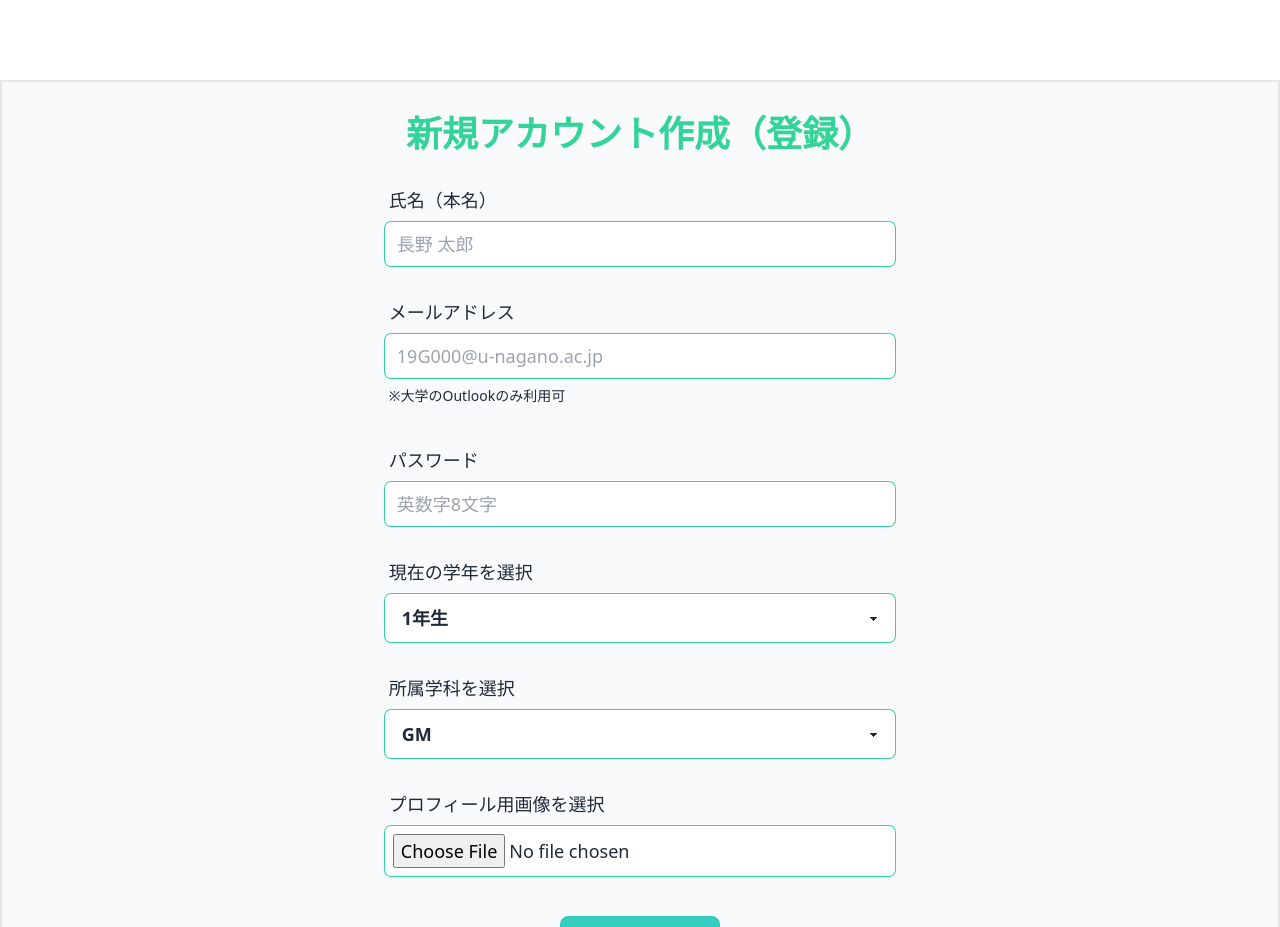
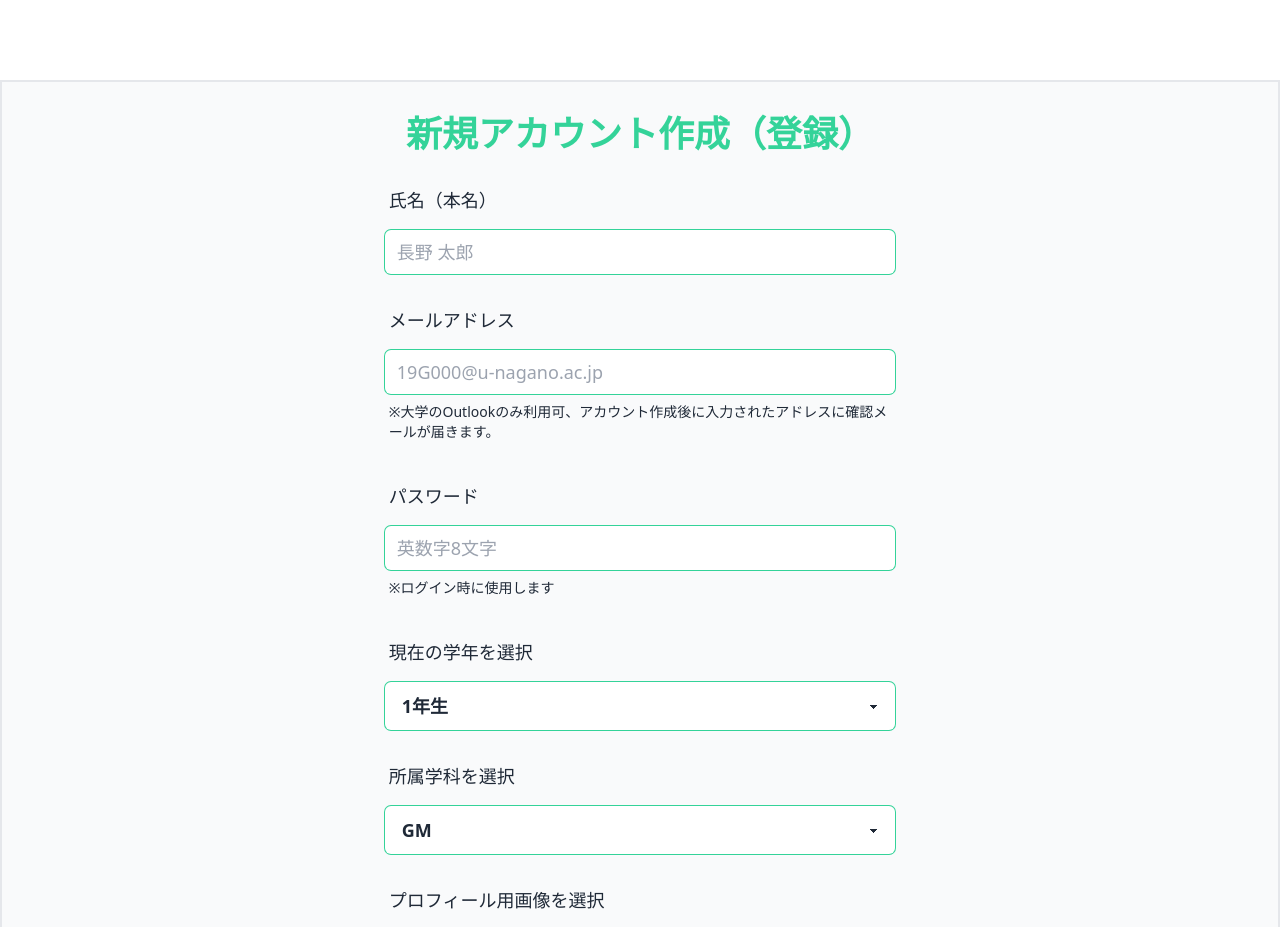
Before and after one commit to soichiro-kotaki/UN-WORK, a Next.js app: page /signup in a window 1280 px wide. Shown: the top 927 px of the page. Built offline with nearby package versions, Linux system fonts and the light colour scheme.

Commit message:
ログイン/新規登録用フォームのコンポーネント化とフォームバリデーション

```diff
--- a/src/components/molecules/LoginForm.tsx
+++ b/src/components/molecules/LoginForm.tsx
@@ -1,29 +1,95 @@
 import React from "react";
+import Link from "next/link";
+
+// libraries
+import { useForm, SubmitHandler, SubmitErrorHandler } from "react-hook-form";
+
+//components
+import { SubmitButton } from "@components/atoms/SubmitButton";
+import { ErrorMessage } from "@components/atoms/ErrorMessage";
+
+//types
+import { LoginFormValuesType } from "src/types/form/LoginFormValuesType";
 
 export const LoginForm: React.FC = (props) => {
+    const {
+        register,
+        handleSubmit,
+        formState: { errors },
+        reset,
+    } = useForm<LoginFormValuesType>({
+        mode: "onSubmit",
+        reValidateMode: "onSubmit",
+        defaultValues: {
+            email: "",
+            password: "",
+        },
+    });
+
+    const handleOnSubmit: SubmitHandler<LoginFormValuesType> = (values) => {
+        console.log(values);
+        reset();
+    };
+
+    const handleOnError: SubmitErrorHandler<LoginFormValuesType> = (errors) => {
+        console.log(errors);
+    };
+
     return (
         <>
+            <form
+                action=""
+                className="w-full"
+                onSubmit={handleSubmit(handleOnSubmit, handleOnError)}
+            >
                 <label className="label mt-6" htmlFor="email">
                     <span className="text-lg label-text">メールアドレス</span>
                 </label>
+                <div className="mb-2">
+                    {errors.email && <ErrorMessage errorMessage={errors.email.message} />}
+                </div>
                 <input
                     id="email"
                     type="email"
                     placeholder="19G000@u-nagano.ac.jp"
-                className="p-2 pl-3 text-lg duration-150 border border-green-400 rounded-md focus:bg-green-50  focus:outline-none lg:border-0 lg:ring-green-400 lg:ring-1 lg:focus:ring-green-200 lg:focus:ring-4"
-                required={true}
+                    className="w-full p-2 pl-3 text-lg duration-150 border border-green-400 rounded-md focus:bg-green-50  focus:outline-none lg:border-0 lg:ring-green-400 lg:ring-1 lg:focus:ring-green-200 lg:focus:ring-4"
+                    {...register("email", {
+                        required: "入力必須項目です。",
+                        pattern: {
+                            value: /^[0-9]{2}[C,F,G][0-9]{3}@u-nagano.ac.jp$/,
+                            message: "メールアドレスが正しくありません。",
+                        },
+                    })}
                 />
                 <label className="label mt-6" htmlFor="password">
                     <span className="text-lg label-text">パスワード</span>
                 </label>
+                <div className="mb-2">
+                    {errors.password && <ErrorMessage errorMessage={errors.password.message} />}
+                </div>
                 <input
                     type="password"
                     id="password"
                     placeholder="英数字8文字
         "
-                className="p-2 pl-3 text-lg duration-150 border border-green-400 rounded-md focus:bg-green-50  focus:outline-none lg:border-0 lg:ring-green-400 lg:ring-1 lg:focus:ring-green-200 lg:focus:ring-4"
-                required={true}
+                    className="w-full p-2 pl-3 text-lg duration-150 border border-green-400 rounded-md focus:bg-green-50  focus:outline-none lg:border-0 lg:ring-green-400 lg:ring-1 lg:focus:ring-green-200 lg:focus:ring-4"
+                    {...register("password", {
+                        required: "入力必須項目です。",
+                        pattern: {
+                            value: /^(?=.*?[a-z])(?=.*?\d)[a-z\d]{8}$/,
+                            message: "パスワードの形式が正しくありません。",
+                        },
+                    })}
                 />
+                <Link href="/">
+                    <a className="mt-6 inline-block text-green-400 text-xs underline hover:cursor-pointer hover:text-green-300">
+                        パスワードを忘れた場合はこちら
+                    </a>
+                </Link>
+                <div className="mt-10 mx-auto w-40">
+                    <SubmitButton text={"ログイン"} />
+                </div>
+            </form>
         </>
     );
 };
--- a/src/components/molecules/SignupForm.tsx
+++ b/src/components/molecules/SignupForm.tsx
@@ -1,49 +1,115 @@
 import React from "react";
 
+// libraries
+import { useForm, SubmitHandler, SubmitErrorHandler } from "react-hook-form";
+
+//components
+import { SubmitButton } from "@components/atoms/SubmitButton";
+import { ErrorMessage } from "@components/atoms/ErrorMessage";
+
+//types
+import { SignupFormValuesType } from "src/types/form/SignupFormValuesType";
+
 export const SignupForm: React.FC = (props) => {
+    const {
+        register,
+        handleSubmit,
+        formState: { errors },
+        reset,
+    } = useForm<SignupFormValuesType>({
+        mode: "onSubmit",
+        reValidateMode: "onSubmit",
+        defaultValues: {
+            name: "",
+            email: "",
+            password: "",
+            grade: "1年生",
+            subject: "GM",
+        },
+    });
+
+    const handleOnSubmit: SubmitHandler<SignupFormValuesType> = (values) => {
+        console.log(values);
+        reset();
+    };
+
+    const handleOnError: SubmitErrorHandler<SignupFormValuesType> = (errors) => {
+        console.log(errors);
+    };
+
     return (
         <>
+            <form action="" onSubmit={handleSubmit(handleOnSubmit, handleOnError)}>
                 <label className="label mt-6" htmlFor="name">
                     <span className="text-lg label-text">氏名（本名）</span>
                 </label>
+                <div className="mb-2">
+                    {errors.name && <ErrorMessage errorMessage={errors.name.message} />}
+                </div>
                 <input
                     type="text"
                     id="name"
                     placeholder="長野 太郎"
-                className="p-2 pl-3 text-lg duration-150 border border-green-400 rounded-md focus:bg-green-50  focus:outline-none lg:border-0 lg:ring-green-400 lg:ring-1 lg:focus:ring-green-200 lg:focus:ring-4"
-                required
+                    className="w-full p-2 pl-3 text-lg duration-150 border border-green-400 rounded-md focus:bg-green-50  focus:outline-none lg:border-0 lg:ring-green-400 lg:ring-1 lg:focus:ring-green-200 lg:focus:ring-4"
+                    {...register("name", {
+                        required: "入力必須項目です。",
+                    })}
                 />
                 <label className="label mt-6" htmlFor="email">
                     <span className="text-lg  label-text">メールアドレス</span>
                 </label>
+                <div className="mb-2">
+                    {errors.email && <ErrorMessage errorMessage={errors.email.message} />}
+                </div>
                 <input
                     type="email"
                     id="email"
                     placeholder="19G000@u-nagano.ac.jp"
-                className="p-2 pl-3 text-lg duration-150 border border-green-400 rounded-md focus:bg-green-50  focus:outline-none lg:border-0 lg:ring-green-400 lg:ring-1 lg:focus:ring-green-200 lg:focus:ring-4"
-                required
+                    className="w-full p-2 pl-3 text-lg duration-150 border border-green-400 rounded-md focus:bg-green-50  focus:outline-none lg:border-0 lg:ring-green-400 lg:ring-1 lg:focus:ring-green-200 lg:focus:ring-4"
+                    {...register("email", {
+                        required: "入力必須項目です。",
+                        pattern: {
+                            value: /^[0-9]{2}[C,F,G][0-9]{3}@u-nagano.ac.jp$/,
+                            message: "メールアドレスが正しくありません。",
+                        },
+                    })}
                 />
                 <label className="label " htmlFor="email">
-                <span className="text-sm label-text">※大学のOutlookのみ利用可</span>
+                    <span className="text-sm label-text">
+                        ※大学のOutlookのみ利用可、アカウント作成後に入力されたアドレスに確認メールが届きます。
+                    </span>
                 </label>
                 <label className="label mt-6" htmlFor="password">
                     <span className="text-lg label-text">パスワード</span>
                 </label>
+                <div className="mb-2">
+                    {errors.password && <ErrorMessage errorMessage={errors.password.message} />}
+                </div>
                 <input
                     type="password"
                     id="password"
                     placeholder="英数字8文字
         "
-                className="p-2 pl-3 text-lg duration-150 border border-green-400 rounded-md focus:bg-green-50 focus:outline-none lg:border-0 lg:ring-green-400 lg:ring-1 lg:focus:ring-green-200 lg:focus:ring-4"
-                required
+                    className="w-full p-2 pl-3 text-lg duration-150 border border-green-400 rounded-md focus:bg-green-50 focus:outline-none lg:border-0 lg:ring-green-400 lg:ring-1 lg:focus:ring-green-200 lg:focus:ring-4"
+                    {...register("password", {
+                        required: "入力必須項目です。",
+                        pattern: {
+                            value: /^(?=.*?[a-z])(?=.*?\d)[a-z\d]{8}$/,
+                            message: "パスワードの形式が正しくありません。",
+                        },
+                    })}
                 />
-            <label className="label mt-6" htmlFor="grade">
+                <label className="label" htmlFor="password">
+                    <span className="text-sm label-text">※ログイン時に使用します</span>
+                </label>
+                <label className="label mt-6 mb-2" htmlFor="grade">
                     <span className="text-lg label-text">現在の学年を選択</span>
                 </label>
                 <select
-                className="select text-lg duration-150 ring-green-400 ring-1 rounded-md focus:outline-none focus:ring-green-200 focus:ring-4"
+                    className="w-full select text-lg duration-150 ring-green-400 ring-1 rounded-md focus:outline-none focus:ring-green-200 focus:ring-4"
                     required
                     id="grade"
+                    {...register("grade", {})}
                 >
                     <option disabled={true} defaultChecked={true}>
                         学年
@@ -53,13 +119,14 @@ export const SignupForm: React.FC = (props) => {
                     <option>3年生</option>
                     <option>4年生</option>
                 </select>
-            <label className="label mt-6" htmlFor="subject">
+                <label className="label mt-6 mb-2" htmlFor="subject">
                     <span className="text-lg label-text">所属学科を選択</span>
                 </label>
                 <select
-                className="select text-lg duration-150 ring-green-400 ring-1 rounded-md focus:outline-none focus:ring-green-200 focus:ring-4"
+                    className="w-full select text-lg duration-150 ring-green-400 ring-1 rounded-md focus:outline-none focus:ring-green-200 focus:ring-4"
                     required
                     id="subject"
+                    {...register("subject", {})}
                 >
                     <option disabled={true} defaultChecked={true}>
                         学科
@@ -68,16 +135,26 @@ export const SignupForm: React.FC = (props) => {
                     <option>こども</option>
                     <option>食健康</option>
                 </select>
-            <label className="label mt-6" htmlFor="avatar">
+                <label className="label mt-6" htmlFor="userImg">
                     <span className="text-lg label-text">プロフィール用画像を選択</span>
                 </label>
+                <div className="mb-2">
+                    {errors.userImg && <ErrorMessage errorMessage={errors.userImg.message} />}
+                </div>
                 <input
                     type="file"
-                id="avatar"
-                name="avator"
+                    id="userImg"
+                    name="userImg"
                     accept="image/*"
-                className="p-2 text-lg duration-150 bg-white ring-green-400 ring-1 rounded-md focus:outline-none focus:ring-green-200 focus:ring-4"
+                    className="w-full p-2 text-lg duration-150 bg-white ring-green-400 ring-1 rounded-md focus:outline-none focus:ring-green-200 focus:ring-4"
+                    {...register("userImg", {
+                        required: "画像を選択してください。",
+                    })}
                 />
+                <div className="mt-10 mx-auto w-40">
+                    <SubmitButton text={"登録"} />
+                </div>
+            </form>
         </>
     );
 };
--- a/src/components/templates/LoginPageTemplate.tsx
+++ b/src/components/templates/LoginPageTemplate.tsx
@@ -13,14 +13,7 @@ export const LoginPageTemplate: React.FC = (props) => {
                 </h1>
                 <div className="form-control w-4/5 mx-auto md:w-7/12 lg:w-2/5">
                     <LoginForm />
-                    <Link href="/">
-                        <a className="mt-6 text-green-400 text-xs underline hover:cursor-pointer hover:text-green-300">
-                            パスワードを忘れた場合はこちら
-                        </a>
-                    </Link>
-                    <div className="mt-10 mx-auto w-40 ">
-                        <button className="btn btn-accent inline-block w-full">ログイン</button>
-                    </div>
+
                     <Link href="/signup">
                         <a className="mt-10 text-green-400 underline hover:cursor-pointer hover:text-green-300">
                             新規アカウント作成はこちら
--- a/src/components/templates/SignupPageTemplate.tsx
+++ b/src/components/templates/SignupPageTemplate.tsx
@@ -13,10 +13,6 @@ export const SignupPageTemplate: React.FC = (props) => {
                 </h1>
                 <div className="form-control w-4/5 mx-auto md:w-7/12 lg:w-2/5">
                     <SignupForm />
-
-                    <div className="mt-10 mx-auto w-40">
-                        <button className="btn btn-accent inline-block w-full">登録</button>
-                    </div>
                     <Link href="/login">
                         <a className="mt-10 text-green-400 underline hover:cursor-pointer hover:text-green-300">
                             ログインはこちら
--- /dev/null
+++ b/src/types/form/LoginFormValuesType.ts
@@ -0,0 +1,4 @@
+export type LoginFormValuesType = {
+    email: string;
+    password: string;
+};
--- /dev/null
+++ b/src/types/form/SignupFormValuesType.ts
@@ -0,0 +1,8 @@
+export type SignupFormValuesType = {
+    name: string;
+    email: string;
+    password: string;
+    grade: "1年生" | "2年生" | "3年生" | "4年生";
+    subject: "GM" | "こども" | "食健康";
+    userImg: File;
+};
```
Lines whose indentation alone changed are shown as unchanged.
